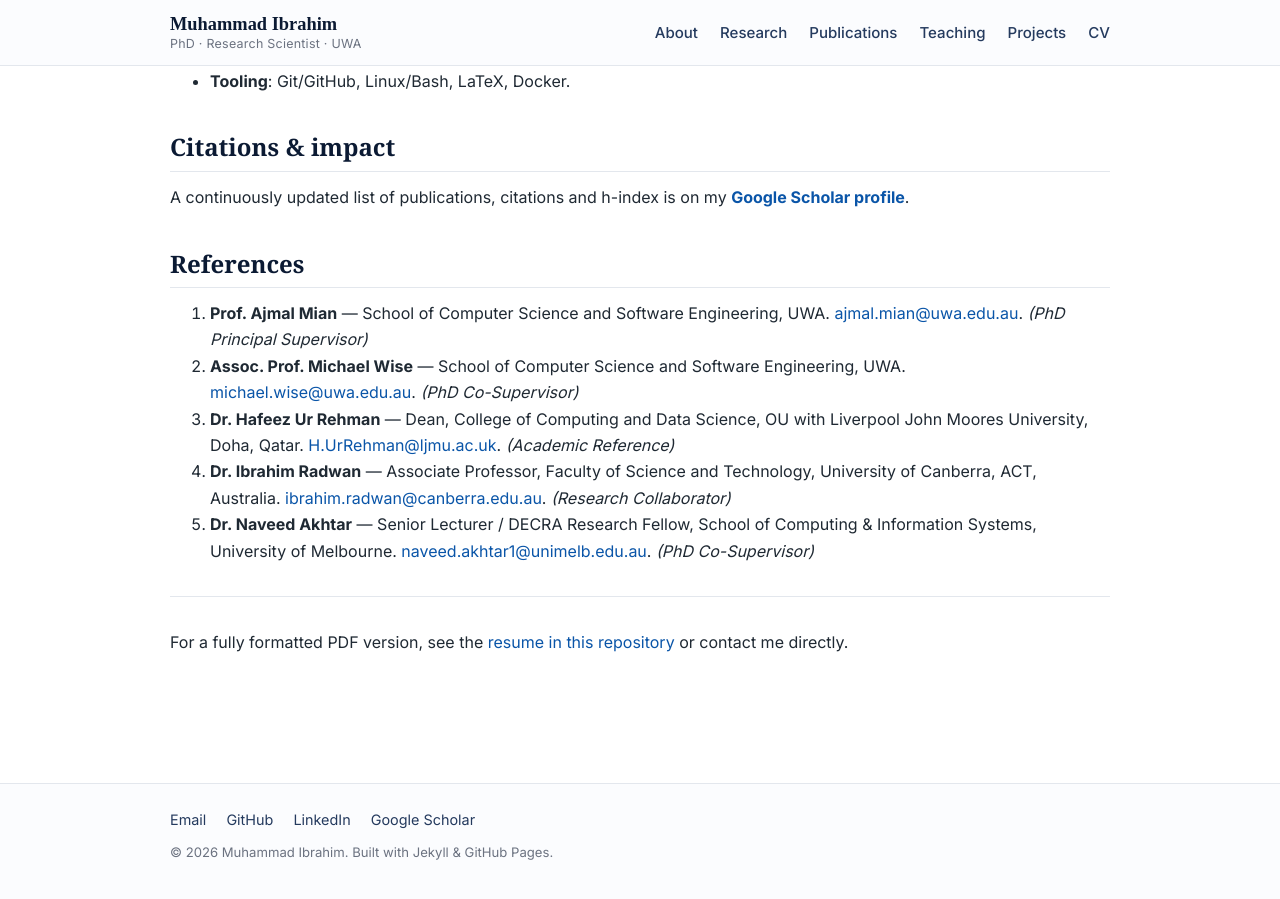
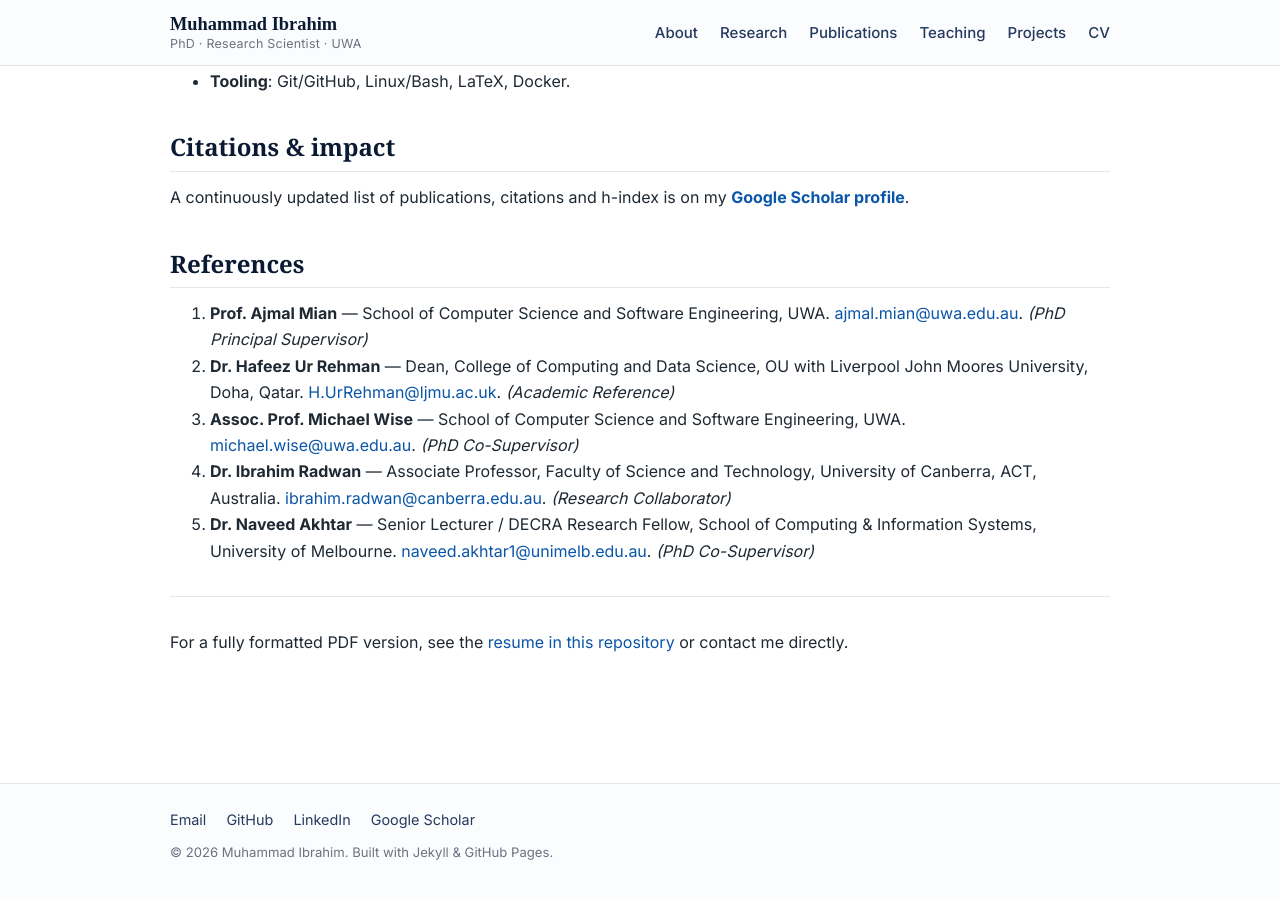
Before and after one commit to ibrahimuwa/ibrahimuwa.github.io, a Jekyll site: the page built from cv.md, in a window 1280 px wide and 900 px high, scrolled down 1282 px. Built offline with Jekyll 4.4.1, drawn with Linux system fonts in a browser that asks for light colours; some web fonts are replaced.

Commit message:
Update cv.md

```diff
--- a/cv.md
+++ b/cv.md
@@ -46,8 +46,8 @@ A continuously updated list of publications, citations and h-index is on my **[G
 ## References
 
 1. **Prof. Ajmal Mian** — School of Computer Science and Software Engineering, UWA. <a href="mailto:ajmal.mian@uwa.edu.au">ajmal.mian@uwa.edu.au</a>. *(PhD Principal Supervisor)*
-2. **Assoc. Prof. Michael Wise** — School of Computer Science and Software Engineering, UWA. <a href="mailto:michael.wise@uwa.edu.au">michael.wise@uwa.edu.au</a>. *(PhD Co-Supervisor)*
-3. **Dr. Hafeez Ur Rehman** — Dean, College of Computing and Data Science, OU with Liverpool John Moores University, Doha, Qatar. <a href="mailto:H.UrRehman@ljmu.ac.uk">H.UrRehman@ljmu.ac.uk</a>. *(Academic Reference)*
+2. **Dr. Hafeez Ur Rehman** — Dean, College of Computing and Data Science, OU with Liverpool John Moores University, Doha, Qatar. <a href="mailto:H.UrRehman@ljmu.ac.uk">H.UrRehman@ljmu.ac.uk</a>. *(Academic Reference)*
+3. **Assoc. Prof. Michael Wise** — School of Computer Science and Software Engineering, UWA. <a href="mailto:michael.wise@uwa.edu.au">michael.wise@uwa.edu.au</a>. *(PhD Co-Supervisor)*
 4. **Dr. Ibrahim Radwan** — Associate Professor, Faculty of Science and Technology, University of Canberra, ACT, Australia. <a href="mailto:ibrahim.radwan@canberra.edu.au">ibrahim.radwan@canberra.edu.au</a>. *(Research Collaborator)*
 5. **Dr. Naveed Akhtar** — Senior Lecturer / DECRA Research Fellow, School of Computing &amp; Information Systems, University of Melbourne. <a href="mailto:naveed.akhtar1@unimelb.edu.au">naveed.akhtar1@unimelb.edu.au</a>. *(PhD Co-Supervisor)*
 
```
